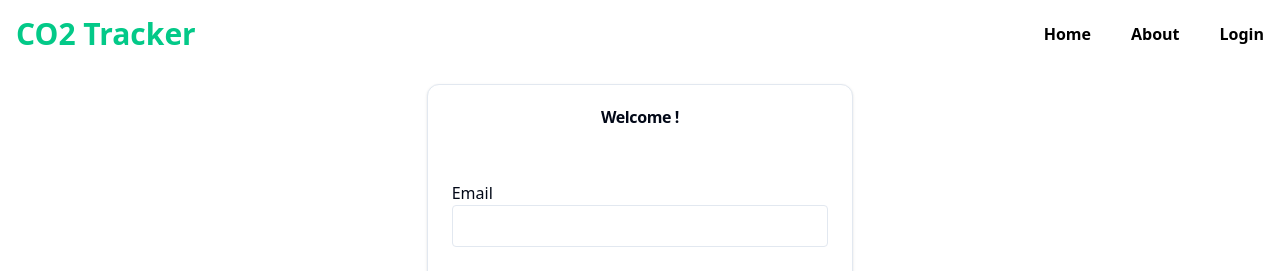
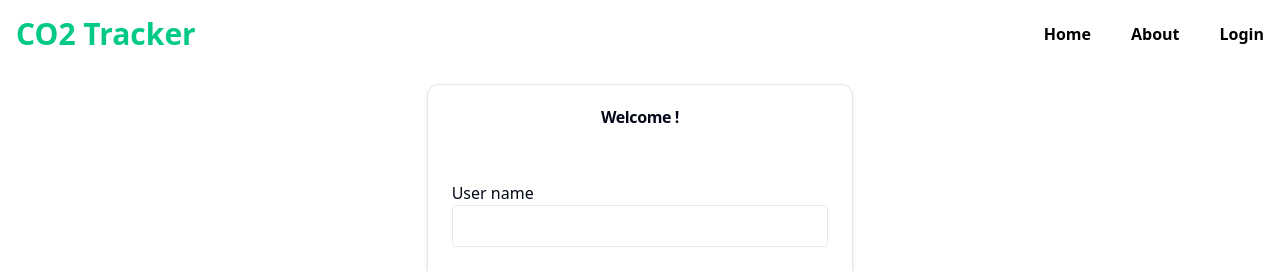
Before and after one commit to ethinot/bilan-co2, a Vue app in the folder frontend/: page /login in a window 1280 px wide. Shown: the top 271 px of the page. Built offline with nearby package versions, Linux system fonts and the light colour scheme.

Commit message:
added login function

```diff
--- a/frontend/src/api/auth.js
+++ b/frontend/src/api/auth.js
@@ -1,5 +1,4 @@
 import axios from "axios"
-
 import base_url from "./base_url"
 
 export async function createUser({username, email, password}){
@@ -12,12 +11,25 @@ export async function createUser({username, email, password}){
          password
         });
 
-        console.log(response);
-
         return response;
 
-    }catch(error){
+    }catch(error) {
         console.log(error);
+        throw error;
     }
 
 }
+
+export async function login({username, password}) {
+    try{
+
+        const response = await axios.post(`${base_url}/token/login/`,{
+            username : username,
+            password : password
+        });
+        return response;
+    }catch(error) {
+        console.log(error);
+        throw error;
+    }
+}
--- a/frontend/src/components/auth/LoginForm.vue
+++ b/frontend/src/components/auth/LoginForm.vue
@@ -17,20 +17,16 @@ import {
       <CardTitle>Welcome !</CardTitle>
     </CardHeader>
     <CardContent>
-      <Form
-        action=""
-        @submit.prevent="submitLogin"
-        :validation-schema="LoginSchema"
-      >
+      <Form action="" @submit="submitLogin" :validation-schema="LoginSchema">
         <div class="w-full my-8">
-          <label for="email" class="block">Email</label>
+          <label for="username" class="block">User name</label>
           <Field
-            id="email"
-            name="email"
-            type="email"
+            id="username"
+            name="username"
+            type="username"
             class="w-full rounded-sm p-2 outline-none border focus-visible:border-[#03C988]"
           />
-          <ErrorMessage name="email" class="text-red-500" />
+          <ErrorMessage name="username" class="text-red-500" />
 
           {{}}
         </div>
@@ -47,7 +43,13 @@ import {
         <Button class="w-full font-semibold"> Login </Button>
       </Form>
     </CardContent>
-    <CardFooter class="w-fit m-auto">
+    <CardFooter class="w-fit m-auto flex flex-col items-center">
+      <p v-if="error" class="w-fit m-auto text-red-500 font-semibold">
+        Something went wrong try again later !
+      </p>
+      <p v-if="success" class="text-green-500 font-semibold">
+        User Logged in successfully !
+      </p>
       <RouterLink class="underline" to="/register"
         >Don't you have an account ?</RouterLink
       >
@@ -56,16 +58,36 @@ import {
 </template>
 
 <script>
+import { login } from "@/api/auth";
+
 export default {
   data() {
     return {
-      email: "",
-      password: "",
+      isSending: false,
+      error: false,
+      success: false,
     };
   },
   methods: {
-    submitLogin() {
-      console.log(this.email, this.password);
+    async submitLogin(values) {
+      try {
+        this.isSending = true;
+        this.error = false;
+        const response = await login(values);
+
+        console.log("You are logged in !");
+        console.log(response);
+
+        if (response.status === 200) {
+          this.success = true;
+        } else {
+          this.error = true;
+          this.isSending = false;
+        }
+      } catch (error) {
+        this.error = true;
+        this.isSending = false;
+      }
     },
   },
 };
--- a/frontend/src/components/auth/RegisterForm.vue
+++ b/frontend/src/components/auth/RegisterForm.vue
@@ -54,7 +54,7 @@ import { router } from "@/router/index";
         </Button>
       </Form>
     </CardContent>
-    <CardFooter class="w-fit m-auto">
+    <CardFooter class="w-fit m-auto flex flex-col items-center">
       <p v-if="error" class="text-red-500 font-semibold">
         Something went wrong try again later !
       </p>
--- a/frontend/src/validation/auth.js
+++ b/frontend/src/validation/auth.js
@@ -1,7 +1,7 @@
 import * as yup from "yup"
 
 export const LoginSchema = yup.object({
-    email : yup.string().required("The email is required").email("Enter a valid email"),
+    username : yup.string().required("The username is required"),
     password : yup.string().required("The password is required")
 });
 
```
Also changed, not shown: 1 other file (tests, documents, lock files or other folders).
